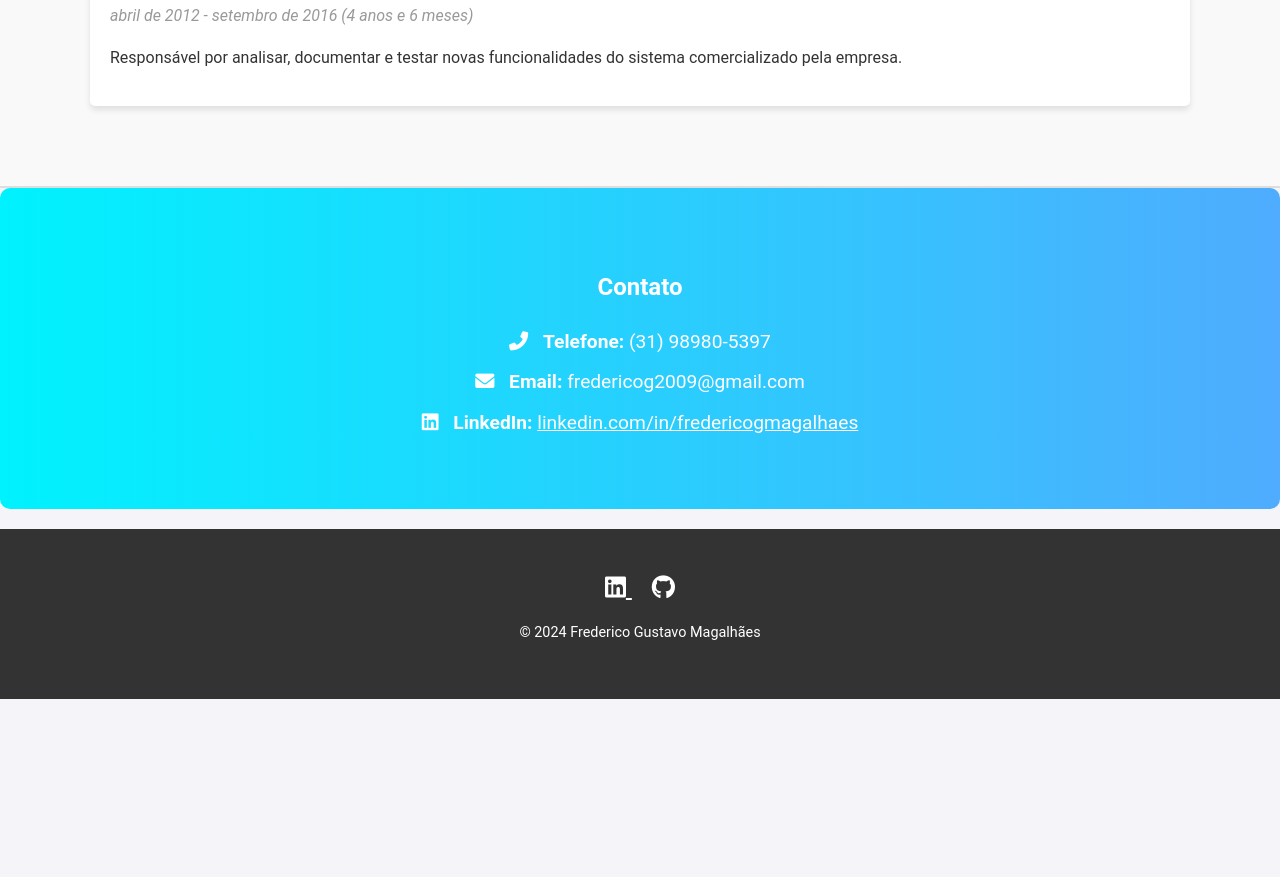
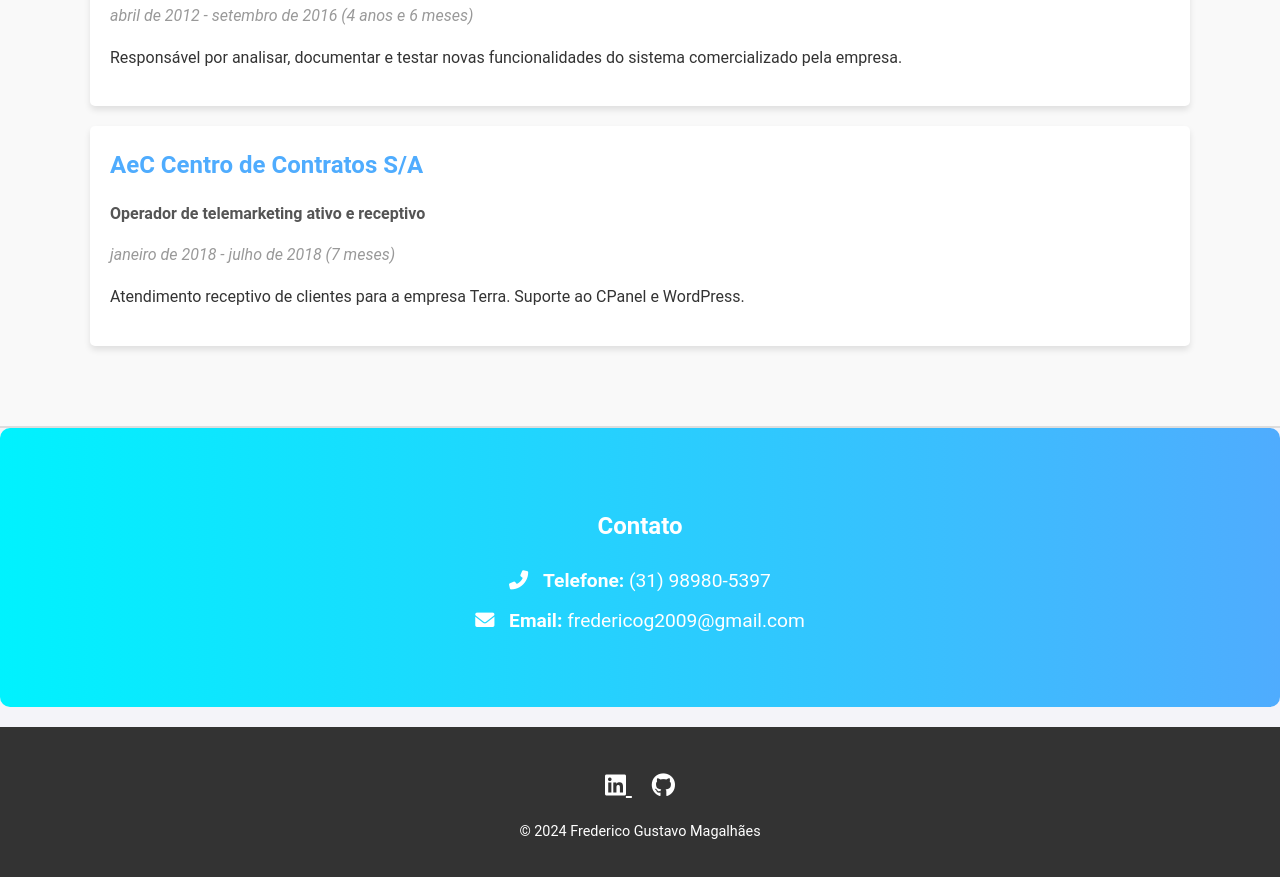
Before and after one commit to programadorpython03/leaningpage, a plain HTML site: page index.html in a window 1280 px wide. Shown: the part 1595-2472 px from the top of the page. Before the commit the page ends 2294 px from the top, so only its background shows below. Drawn offline with Linux system fonts and the light colour scheme.

Commit message:
atualização da página index.

```diff
--- a/index.html
+++ b/index.html
@@ -57,6 +57,12 @@
                     <p class="periodo">abril de 2012 - setembro de 2016 (4 anos e 6 meses)</p>
                     <p>Responsável por analisar, documentar e testar novas funcionalidades do sistema comercializado pela empresa.</p>
                 </div>
+                <div class="empresa">
+                    <h3>AeC Centro de Contratos S/A</h3>
+                    <p class="cargo">Operador de telemarketing ativo e receptivo</p>
+                    <p class="periodo">janeiro de 2018 - julho de 2018 (7 meses)</p>
+                    <p>Atendimento receptivo de clientes para a empresa Terra. Suporte ao CPanel e WordPress.</p>
+                </div>
             </div>
         </section>
 
@@ -66,7 +72,6 @@
                 <div class="contact-details">
                     <p><i class="fas fa-phone-alt"></i> <strong>Telefone:</strong> (31) 98980-5397</p>
                     <p><i class="fas fa-envelope"></i> <strong>Email:</strong> fredericog2009@gmail.com</p>
-                    <p><i class="fab fa-linkedin"></i> <strong>LinkedIn:</strong> <a href="https://www.linkedin.com/in/fredericogmagalhaes/" target="_blank">linkedin.com/in/fredericogmagalhaes</a></p>
                 </div>
             </div>
         </section>
```
